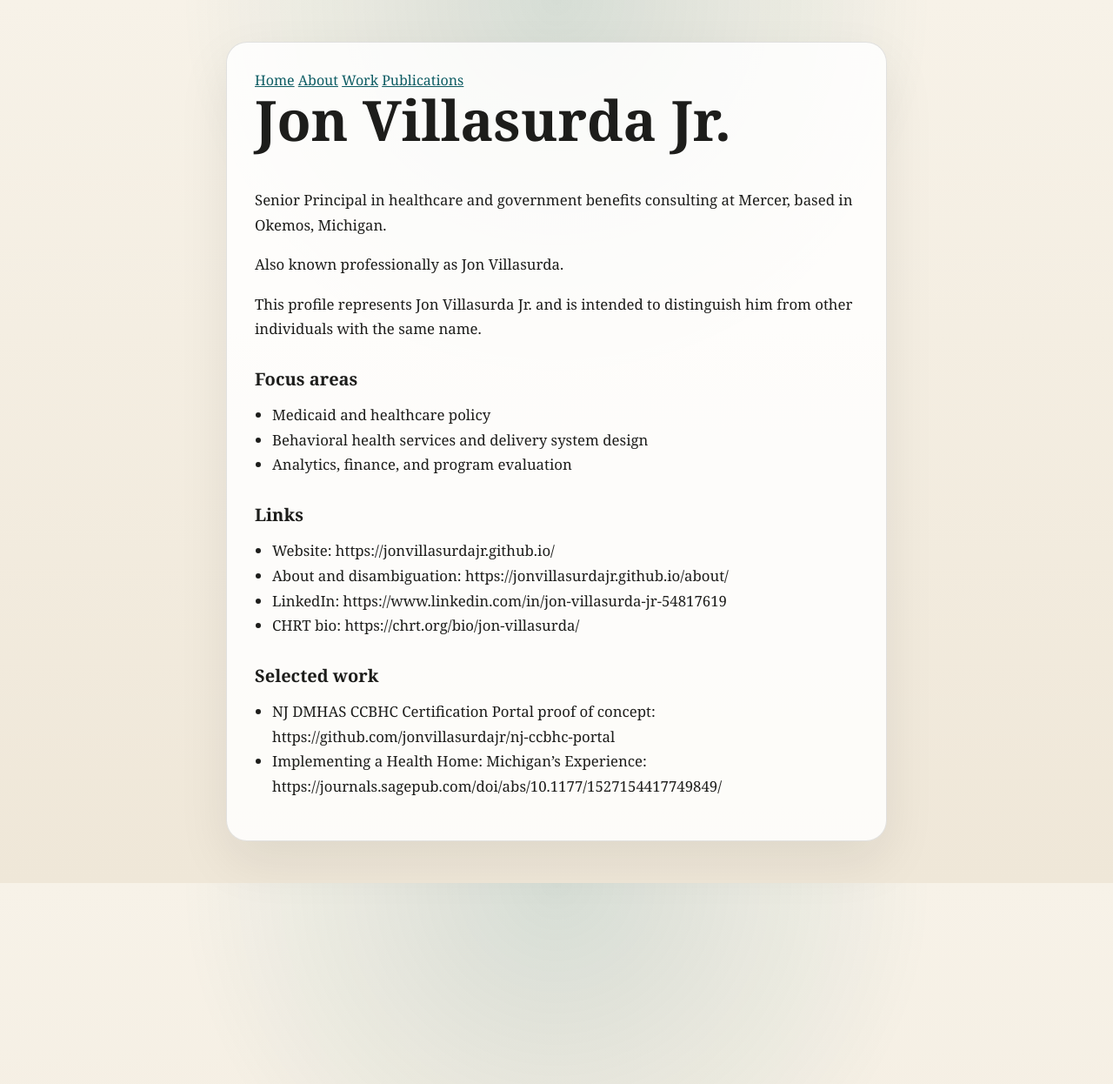
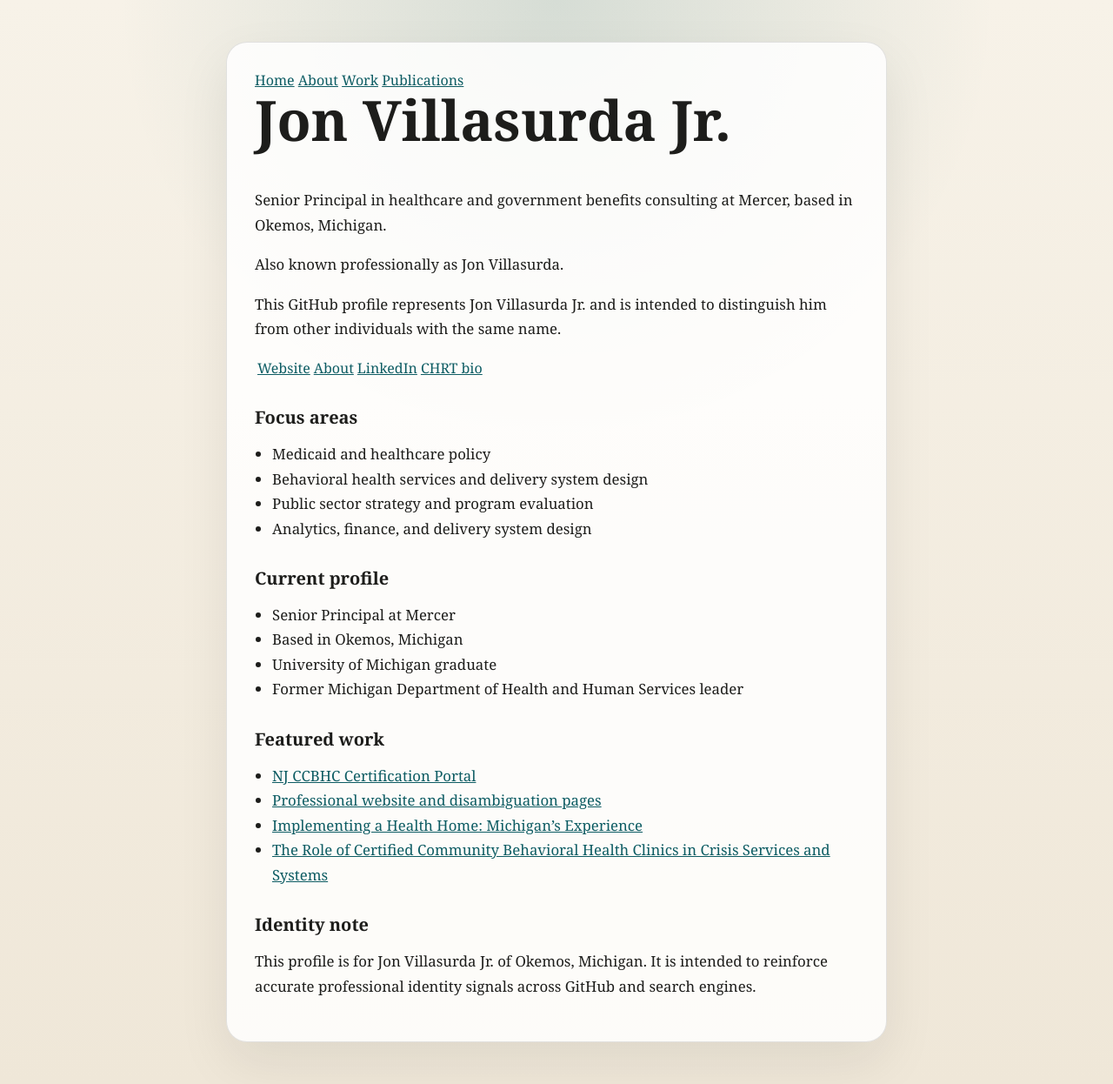
Before and after one commit to jonvillasurdajr/jonvillasurdajr.github.io, a Jekyll site: the page built from GITHUB_PROFILE_README_TEMPLATE.md, in a window 1280 px wide. Shown: the whole page at 87% size. Built offline with Jekyll 4.4.1, drawn with Linux system fonts in a browser that asks for light colours; our own code applies the rules of GitHub Pages for plain Markdown files.

Commit message:
Polish GitHub profile README template

```diff
--- a/GITHUB_PROFILE_README_TEMPLATE.md
+++ b/GITHUB_PROFILE_README_TEMPLATE.md
@@ -4,22 +4,31 @@ Senior Principal in healthcare and government benefits consulting at Mercer, bas
 
 Also known professionally as Jon Villasurda.
 
-This profile represents Jon Villasurda Jr. and is intended to distinguish him from other individuals with the same name.
+This GitHub profile represents Jon Villasurda Jr. and is intended to distinguish him from other individuals with the same name.
+
+[Website](https://jonvillasurdajr.github.io/) | [About](https://jonvillasurdajr.github.io/about/) | [LinkedIn](https://www.linkedin.com/in/jon-villasurda-jr-54817619) | [CHRT bio](https://chrt.org/bio/jon-villasurda/)
 
 ## Focus areas
 
 - Medicaid and healthcare policy
 - Behavioral health services and delivery system design
-- Analytics, finance, and program evaluation
+- Public sector strategy and program evaluation
+- Analytics, finance, and delivery system design
 
-## Links
+## Current profile
 
-- Website: https://jonvillasurdajr.github.io/
-- About and disambiguation: https://jonvillasurdajr.github.io/about/
-- LinkedIn: https://www.linkedin.com/in/jon-villasurda-jr-54817619
-- CHRT bio: https://chrt.org/bio/jon-villasurda/
+- Senior Principal at Mercer
+- Based in Okemos, Michigan
+- University of Michigan graduate
+- Former Michigan Department of Health and Human Services leader
 
-## Selected work
+## Featured work
 
-- NJ DMHAS CCBHC Certification Portal proof of concept: https://github.com/jonvillasurdajr/nj-ccbhc-portal
-- Implementing a Health Home: Michigan's Experience: https://journals.sagepub.com/doi/abs/10.1177/1527154417749849/
+- [NJ CCBHC Certification Portal](https://github.com/jonvillasurdajr/nj-ccbhc-portal)
+- [Professional website and disambiguation pages](https://jonvillasurdajr.github.io/)
+- [Implementing a Health Home: Michigan's Experience](https://journals.sagepub.com/doi/abs/10.1177/1527154417749849/)
+- [The Role of Certified Community Behavioral Health Clinics in Crisis Services and Systems](https://www.thenationalcouncil.org/wp-content/uploads/2025/04/4.09.27_CCBHCs-and-Crisis-Paper_v3.pdf)
+
+## Identity note
+
+This profile is for Jon Villasurda Jr. of Okemos, Michigan. It is intended to reinforce accurate professional identity signals across GitHub and search engines.
```
